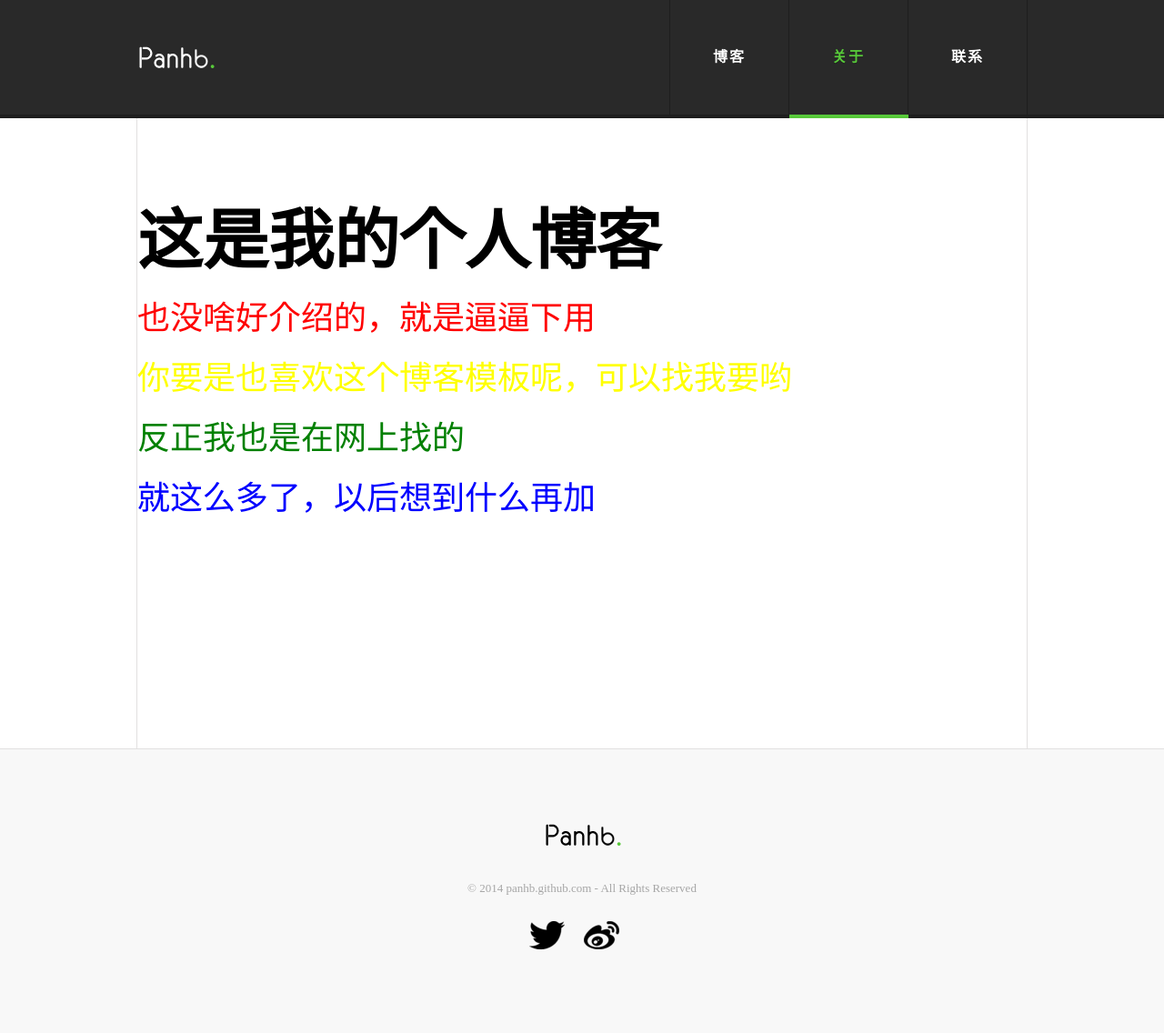
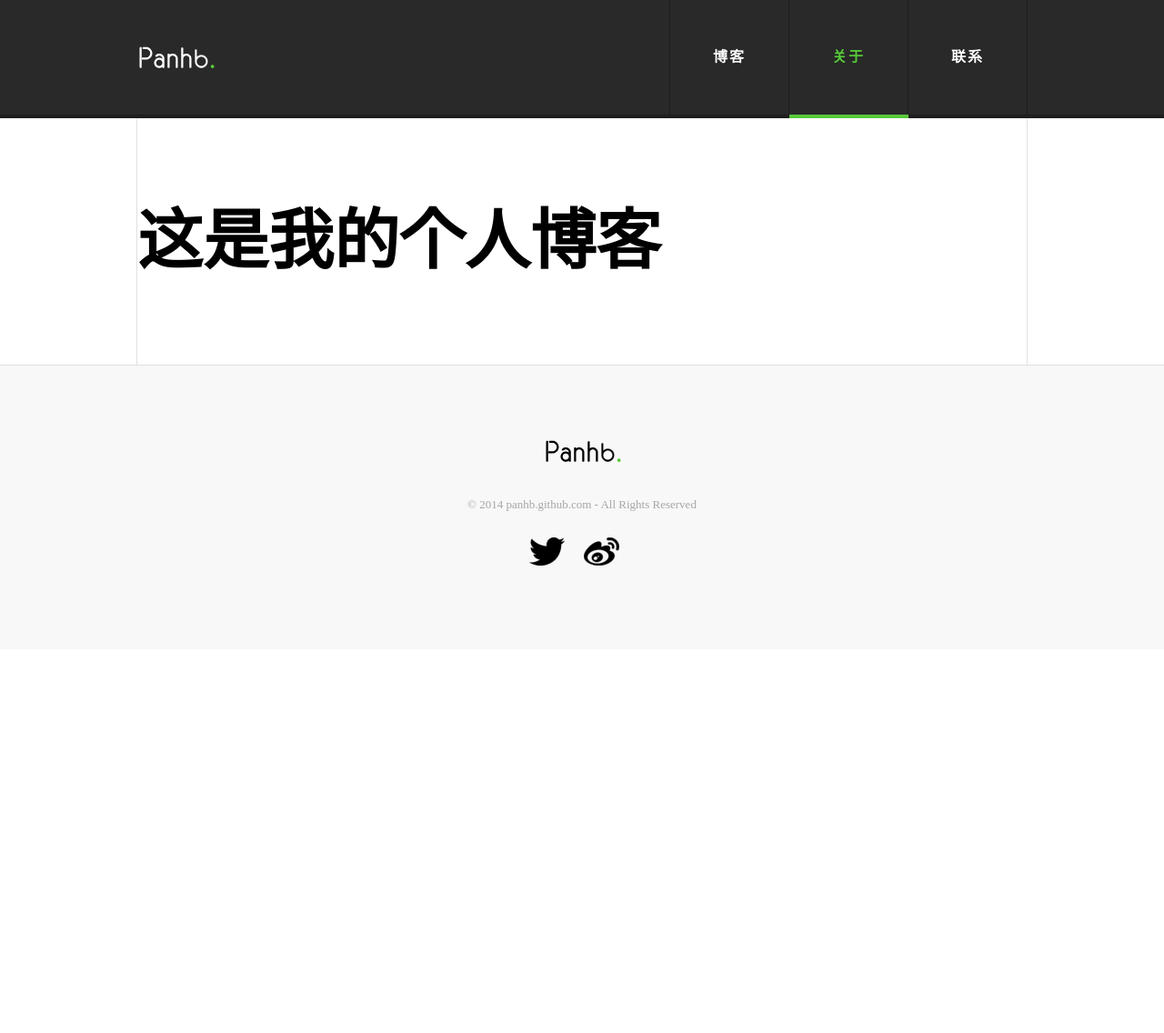
Before and after one commit to panhb/panhb.github.io, a Jekyll site: the page built from about.html, in a window 1280 px wide. Shown: the whole page at 91% size. Built offline with Jekyll 4.4.1, drawn with Linux system fonts in a browser that asks for light colours; after the commit the page ends 900 px from its top, so only the background shows below that.

Commit message:
Update about.html

```diff
--- a/about.html
+++ b/about.html
@@ -15,13 +15,5 @@ layout: default
     </div>
   </header>
       <section class="main wrapper">
-	    <h1 style="font-size:72px;margin-top:100px;margin-bottom:30px;">这是我的个人博客</h1>
-		 <p style="color:red;font-size:36px;margin-bottom:30px;">也没啥好介绍的，就是逼逼下用</p>
-		 <p style="color:yellow;font-size:36px;margin-bottom:30px;">你要是也喜欢这个博客模板呢，可以找我要哟</p>
-		 <p style="color:green;font-size:36px;margin-bottom:30px;">反正我也是在网上找的</p>
-		 <p style="color:blue;font-size:36px;margin-bottom:50px;">就这么多了，以后想到什么再加</p>
-		 <p style="color:white;font-size:36px;margin-bottom:100px;">颜色是不是很花，对，就是闪瞎你的狗眼，哈哈。开个玩笑，生气就不好看了哟。妹的，怎么看怎么像黄色网站的标题样式，我也是低俗的可以了，哈哈哈哈。</p>
-
-
-
+	    <h1 style="font-size:72px;margin-top:100px;margin-bottom:100px;">这是我的个人博客</h1>
       </section>
```
